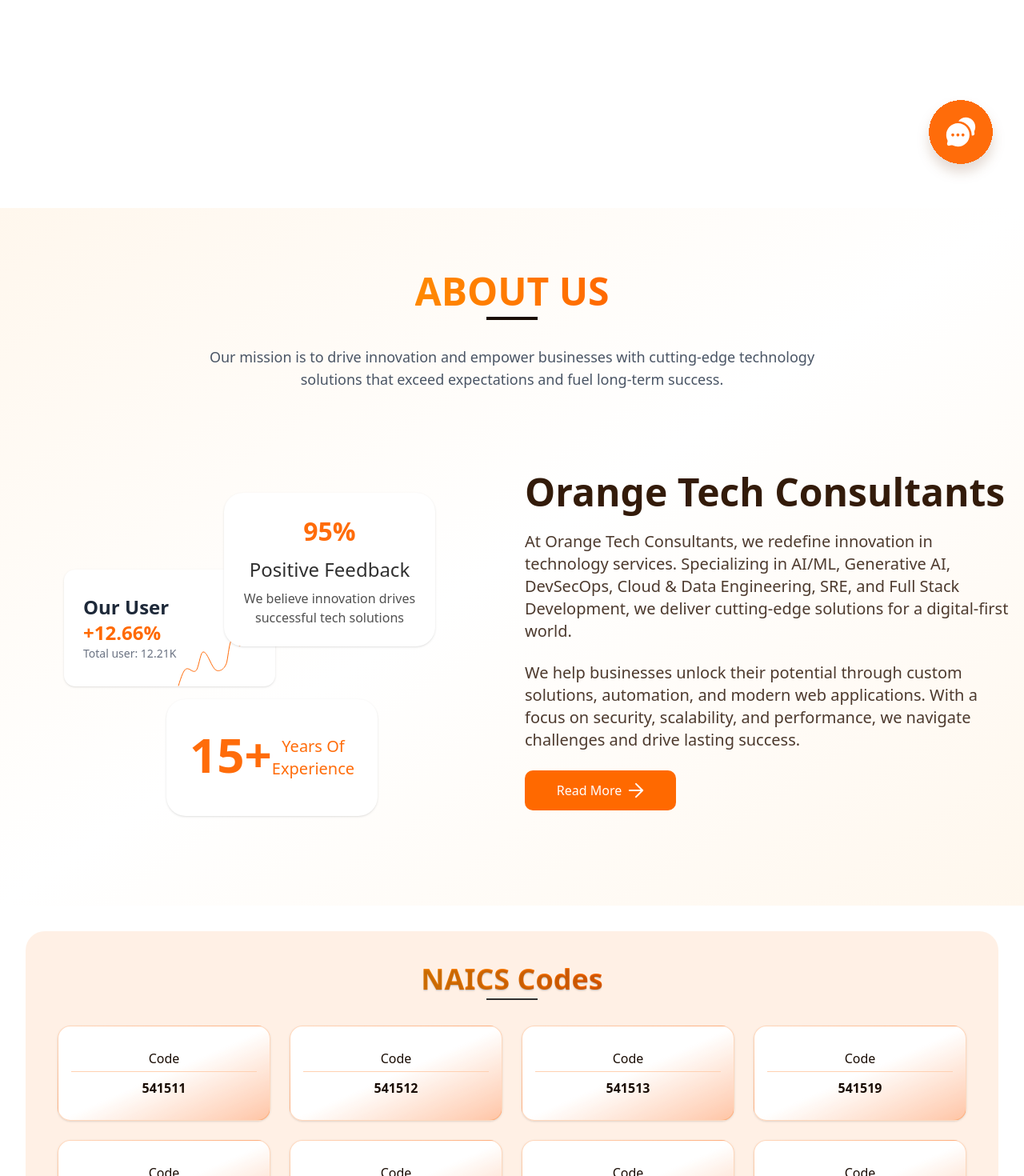
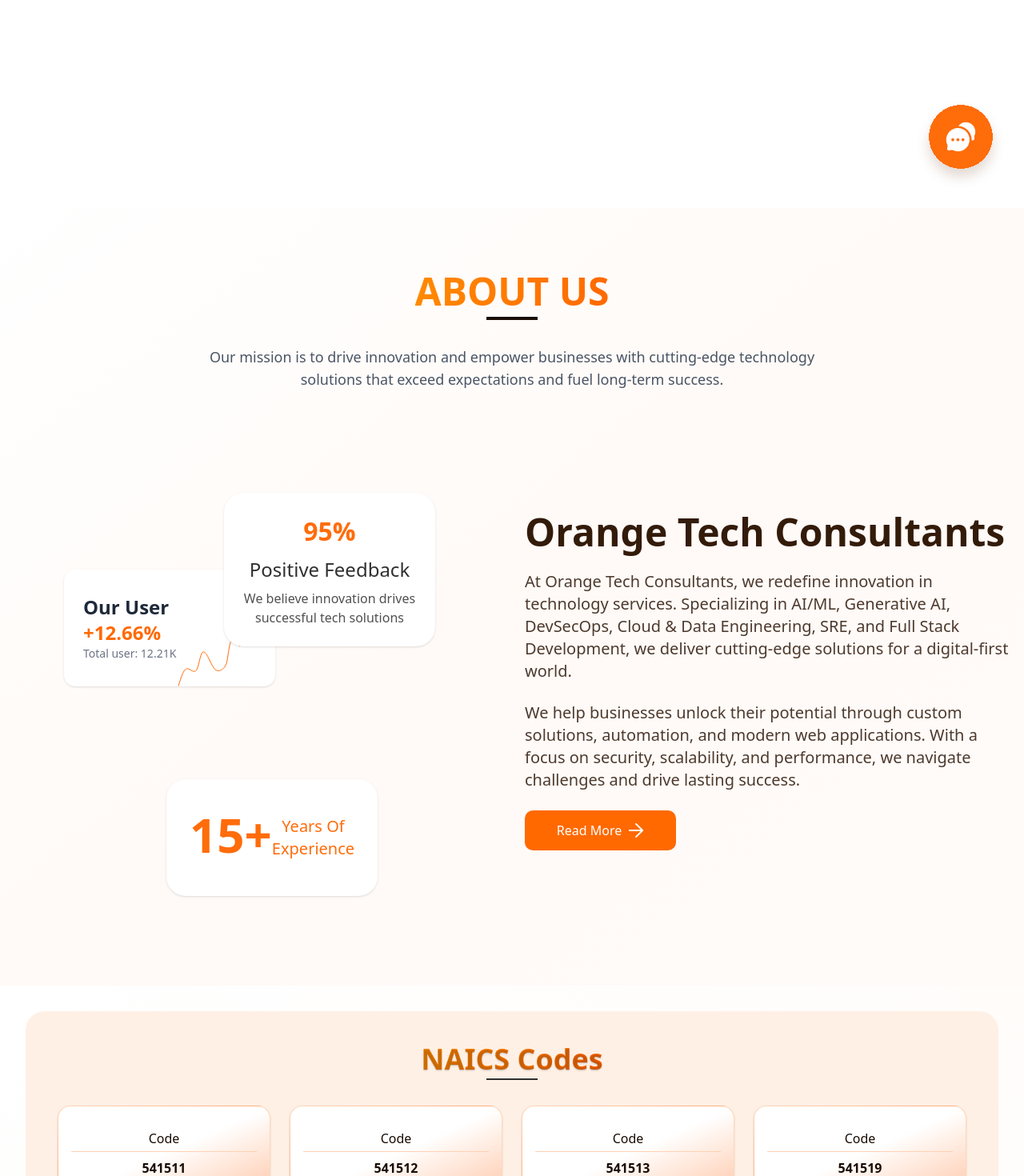
Before and after one commit to hrmrakib/phaninall-web, a Next.js app: page / in a window 1280 px wide. Shown: the part 540-2010 px from the top of the page at 80% size. Built offline with nearby package versions, Linux system fonts and the light colour scheme.

Commit message:
almost complete

```diff
--- a/src/components/home/AboutSection.tsx
+++ b/src/components/home/AboutSection.tsx
@@ -4,7 +4,7 @@
 
 export default function AboutUs() {
   return (
-    <div className='w-full bg-gradient-to-br from-orange-50 via-white to-orange-50'>
+    <div className='w-full bg-gradient-to-br from-[#ff6c0a00] via-[#ff6c0a09] to-[#ff6c0a07]'>
       <div className='container mx-auto px-4 py-12 md:py-20'>
         <div className='text-center mb-8'>
           <h1 className='text-4xl md:text-5xl font-bold text-transparent bg-clip-text bg-gradient-to-r from-orange-400 to-orange-500 inline-block'>
@@ -22,7 +22,7 @@
         </div>
 
         <div className='grid md:grid-cols-2 gap-8 items-center'>
-          <div className='relative min-h-[500px] md:min-h-[600px] lg:min-h-[500px] flex flex-col items-center justify-center space-y-6 p-6'>
+          <div className='relative min-h-[500px] md:min-h-[600px] lg:h-auto bg-[url("/about/about-bg.svg")] bg-cover bg-center bg-no-repeat flex flex-col items-center justify-center space-y-6 p-12'>
             {/* User Stats Card */}
             <div className='md:absolute md:top-56 md:left-4 lg:left-16 lg:top-40 w-full md:w-[264px]'>
               <div className='relative w-auto md:w-[264px] h-[146px] bg-[#FFFFFF] flex items-center rounded-xl p-6 shadow-sm'>
--- a/src/components/home/CodesDisplay.tsx
+++ b/src/components/home/CodesDisplay.tsx
@@ -53,10 +53,10 @@
   };
 
   return (
-    <div className='min-h-screen bg-gradient-to-br from-[#FFF] via-[#FFF] to-[#FFF] p-4 md:p-8'>
-      <div className='container mx-auto space-y-12'>
+    <div className='relative min-h-screen bg-gradient-to-br from-[#ff6c0a00] via-[#ff6c0a05] to-[#ff6c0a00] p-4 md:p-8'>
+      <div className='z-50 container mx-auto space-y-12'>
         {/* NAICS Codes Section */}
-        <section className='bg-gradient-to-br from-[#FFF0E5] via-[#FFF0E5] to-[#FFF0E5] rounded-3xl p-6 md:p-10'>
+        <section className='z-50 bg-gradient-to-br from-[#FFF0E5] via-[#FFF0E5] to-[#FFF0E5] rounded-3xl p-6 md:p-10'>
           <div className='text-center mb-8'>
             <h2 className='text-3xl md:text-4xl font-bold text-transparent bg-clip-text bg-gradient-to-r from-orange-400 to-orange-500 inline-block text-shadow-sm'>
               NAICS Codes
@@ -83,7 +83,7 @@
         </section>
 
         {/* PSC Codes Section */}
-        <section className='bg-gradient-to-br from-[#FFF0E5] via-[#FFF0E5] to-[#FFF0E5] rounded-3xl p-6 md:p-10'>
+        <section className='z-50 bg-gradient-to-br from-[#FFF0E5] via-[#FFF0E5] to-[#FFF0E5] rounded-3xl p-6 md:p-10'>
           <div className='text-center mb-8'>
             <h2 className='text-3xl md:text-4xl font-bold text-transparent bg-clip-text bg-gradient-to-r from-orange-400 to-orange-500 inline-block text-shadow-sm'>
               PSC Codes
@@ -108,6 +108,16 @@
             ))}
           </div>
         </section>
+
+        {/* gradient svg */}
+        {/* <div className='z-10 absolute top-[610px] -left-[280px] border-4 border-red-400'>
+          <Image
+            src='/home/about-section-bg.svg'
+            width={500}
+            height={500}
+            alt='svg'
+          />
+        </div> */}
       </div>
     </div>
   );
--- a/src/components/message/Message.tsx
+++ b/src/components/message/Message.tsx
@@ -1,10 +1,11 @@
 "use client";
 
+import Link from "next/link";
 import React, { useState } from "react";
 
 const Message = () => {
   const [showChatTooltip, setShowChatTooltip] = useState(false);
-
+  const messengerUrl = "https://m.me/username";
   return (
     <div className='fixed bottom-6 right-6 z-50'>
       <div className='relative'>
@@ -14,11 +15,14 @@
             <div className='absolute bottom-0 right-4 transform translate-y-1/2 rotate-45 w-2 h-2 bg-white'></div>
           </div>
         )}
-        <button
+        <Link
+          href={messengerUrl}
+          target='_blank'
+          rel='noopener noreferrer'
           className='transition-colors'
           onMouseEnter={() => setShowChatTooltip(true)}
           onMouseLeave={() => setShowChatTooltip(false)}
-          onClick={() => alert("Chat functionality would open here")}
+          // onClick={() => alert("Chat functionality would open here")}
         >
           <svg
             width='110'
@@ -86,7 +90,7 @@
               </filter>
             </defs>
           </svg>
-        </button>
+        </Link>
       </div>
     </div>
   );
```
Also changed, not shown: public/about/about-bg.svg (added), public/home/about-section-bg.svg (added).
